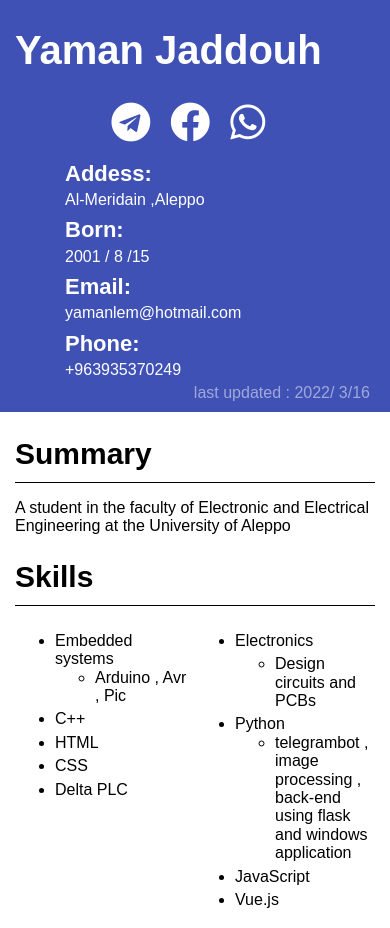
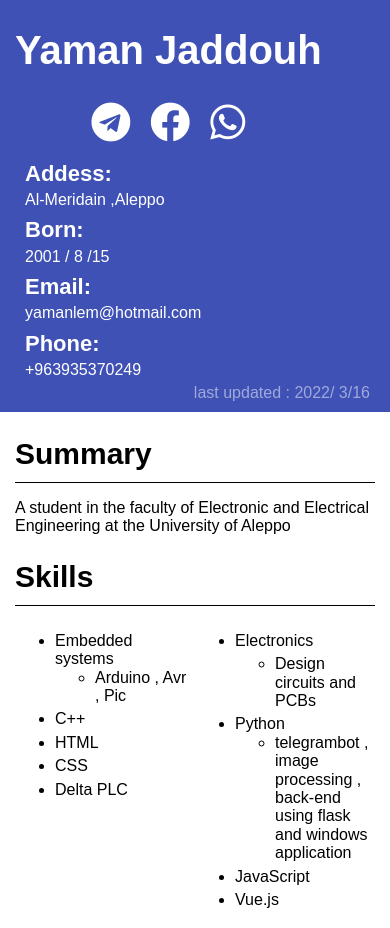
Before and after one commit to yaman-jaddouh/Yaman-jaddouh-cv, a plain HTML site: page index.html in a window 390 px wide. Shown: the top 928 px of the page. Drawn offline with Linux system fonts and the light colour scheme.

Commit message:
Add files via upload

```diff
--- a/css/main.css
+++ b/css/main.css
@@ -157,6 +157,9 @@ gap: 20px;
     .header .container h1  {
         font-size: 40px;
     }
+    .header .container ul {
+        padding: 0;
+    }
 }
 .header .container>ul {
     margin: 10px;
```
